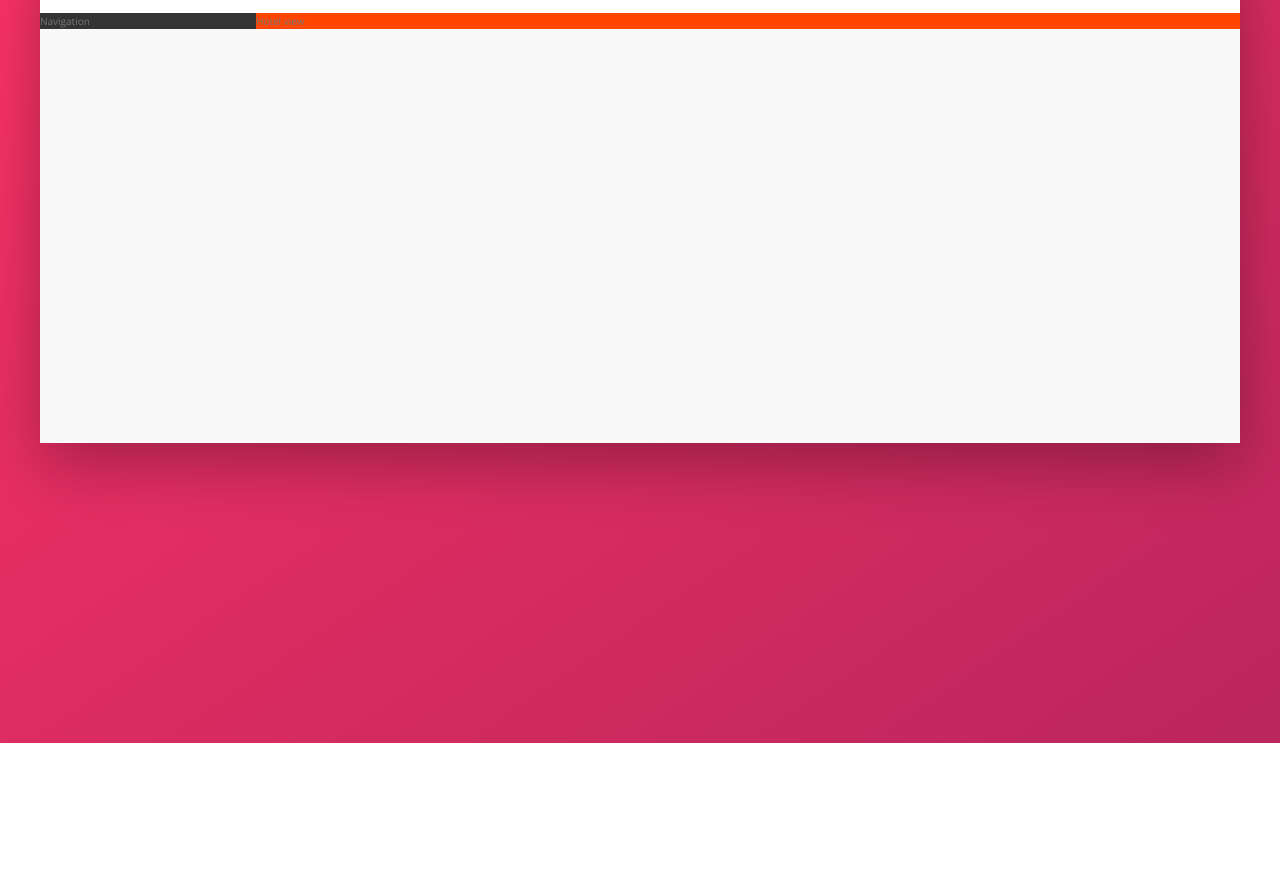
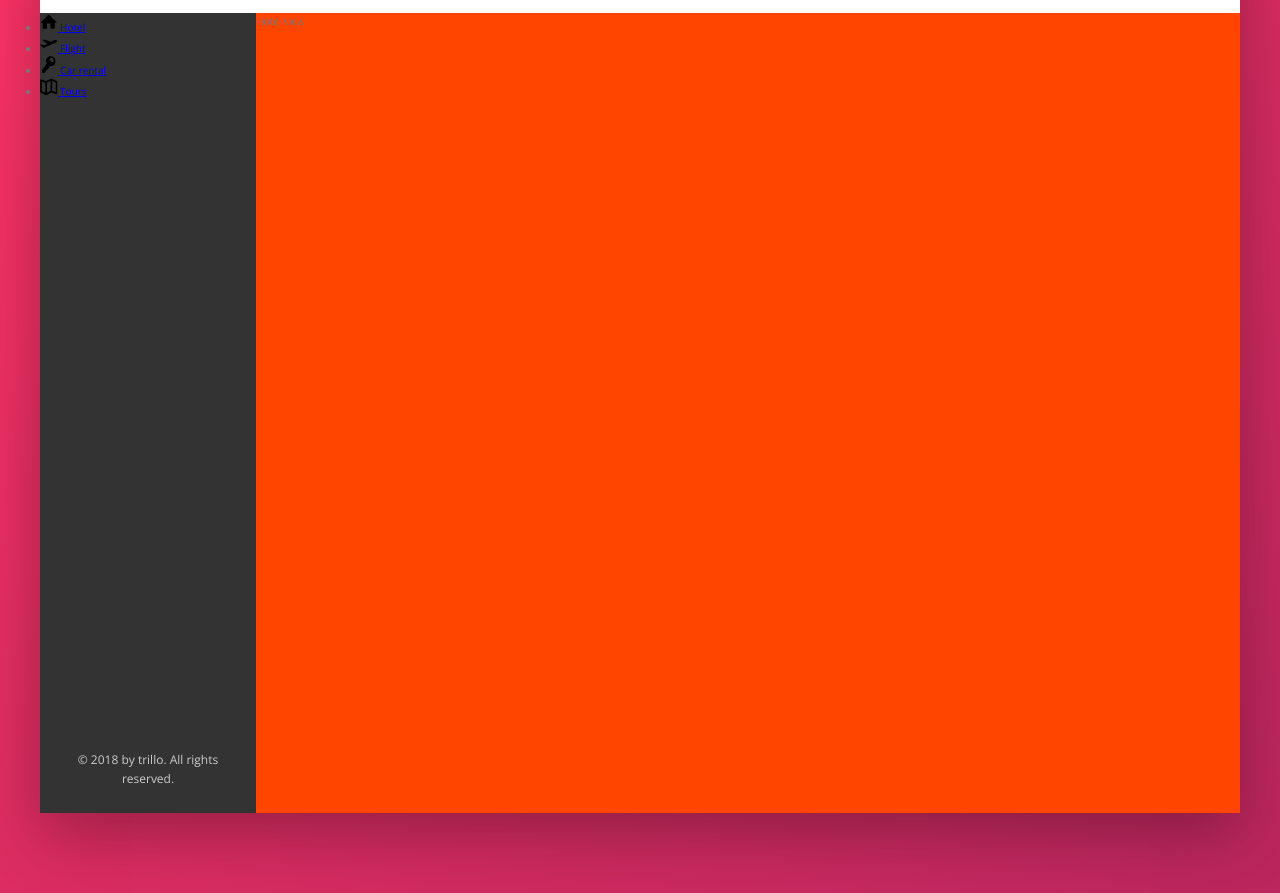
Before and after one commit to ayush987goyal/trillo-scss, a website: page index.html in a window 1280 px wide. Shown: the part 137-1030 px from the top of the page. Before the commit the page ends 880 px from the top, so only its background shows below. Drawn offline with nearby package versions, Linux system fonts and the light colour scheme.

Commit message:
added markup for side nav and initial overall flexbox

```diff
--- a/index.html
+++ b/index.html
@@ -47,8 +47,47 @@
 
             <div class="content">
                 <nav class="sidebar">
-                    Navigation
+                    <ul class="side-nav">
+                        <li class="side-nav__item">
+                            <a href="#" class="side-nav__link">
+                                <svg class="side-nav__icon">
+                                    <use xlink:href="img/sprite.svg#icon-home"></use>
+                                </svg>
+                                <span>Hotel</span>
+                            </a>
+                        </li>
+                        <li class="side-nav__item">
+                            <a href="#" class="side-nav__link">
+                                <svg class="side-nav__icon">
+                                    <use xlink:href="img/sprite.svg#icon-aircraft-take-off"></use>
+                                </svg>
+                                <span>Flight</span>
+                            </a>
+                        </li>
+                        <li class="side-nav__item">
+                            <a href="#" class="side-nav__link">
+                                <svg class="side-nav__icon">
+                                    <use xlink:href="img/sprite.svg#icon-key"></use>
+                                </svg>
+                                <span>Car rental</span>
+                            </a>
+                        </li>
+                        <li class="side-nav__item">
+                            <a href="#" class="side-nav__link">
+                                <svg class="side-nav__icon">
+                                    <use xlink:href="img/sprite.svg#icon-map"></use>
+                                </svg>
+                                <span>Tours</span>
+                            </a>
+                        </li>
+                    </ul>
+
+                    <div class="legal">
+                        &copy; 2018 by trillo. All rights reserved.
+                    </div>
                 </nav>
+
+
                 <main class="hotel-view">
                     Hotel view
                 </main>
--- a/sass/_components.scss
+++ b/sass/_components.scss
@@ -115,3 +115,30 @@
         margin-right: 1rem;
     }
 }
+
+
+/////////////////////////////////
+// SIDE NAVIGATION
+.side-nav{
+    &__item {
+
+    }
+
+    &__link{
+
+    }
+
+    &__icon {
+        width: 1.75rem;
+        height: 1.75rem;
+    }
+}
+
+/////////////////////////////////
+// LEGAL
+.legal {
+    font-size: 1.2rem;
+    color: var(--color-grey-light-4);
+    text-align: center;
+    padding: 2.5rem;
+}
--- a/sass/_layout.scss
+++ b/sass/_layout.scss
@@ -26,11 +26,18 @@
     background-color: var(--color-grey-dark-1);
 
     flex: 0 0 18%;
+
+    display: flex;
+    flex-direction: column;
+    justify-content: space-between;
 }
 
 .hotel-view {
     background-color: #fff;
+
+
     background-color: orangered;
+    height: 80rem;
 
     flex: 1;
 }
```
Also changed, not shown: css/style.css.
